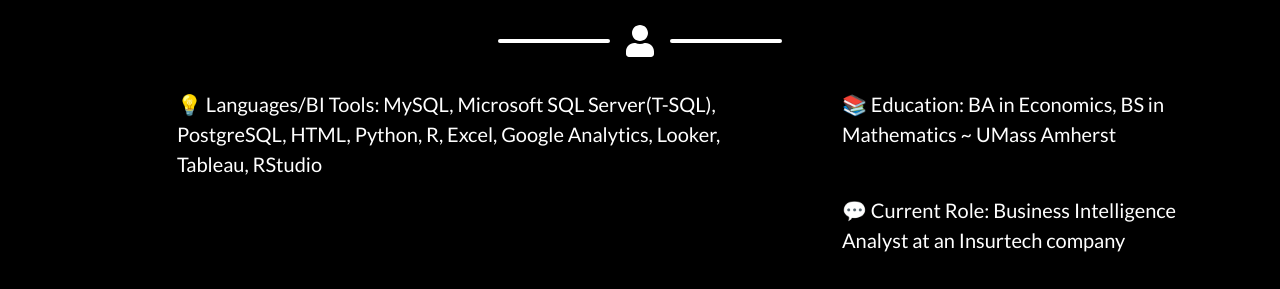
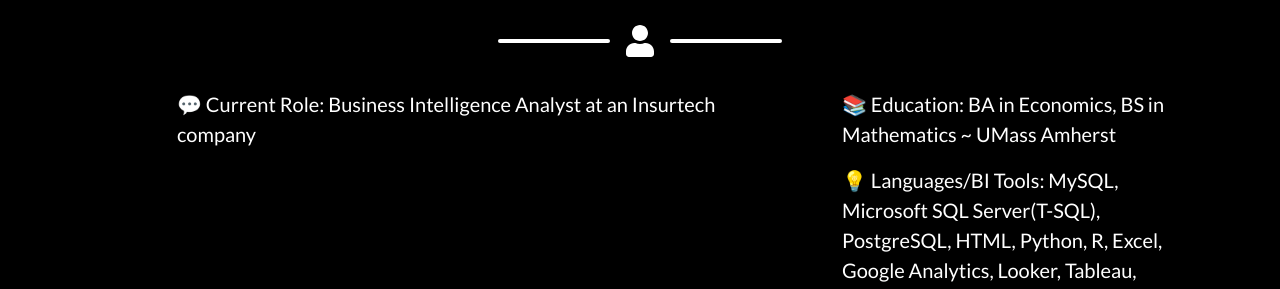
Before and after one commit to itummino/isabel, a plain HTML site: page index.html in a window 1280 px wide. Shown: the part 1793-2082 px from the top of the page. Drawn offline with nearby package versions, Linux system fonts and the light colour scheme.

Commit message:
Update index.html

```diff
--- a/index.html
+++ b/index.html
@@ -141,9 +141,9 @@
                 <!-- About Section Content-->
                 <div class="row">
 
-                    <div class="col-lg-6 ms-auto"><p class="lead">💡 Languages/BI Tools: MySQL, Microsoft SQL Server(T-SQL), PostgreSQL, HTML, Python, R, Excel, Google Analytics, Looker, Tableau, RStudio</p></div>
+                    <div class="col-lg-6 ms-auto"><p class="lead">💬 Current Role: Business Intelligence Analyst at an Insurtech company</p></div>
                     <div class="col-lg-4 ms-auto"><p class="lead">📚 Education: BA in Economics, BS in Mathematics ~ UMass Amherst</p></div>
-                    <div class="col-lg-4 ms-auto"><p class="lead">💬 Current Role: Business Intelligence Analyst at an Insurtech company</p></div>
+                    <div class="col-lg-4 ms-auto"><p class="lead">💡 Languages/BI Tools: MySQL, Microsoft SQL Server(T-SQL), PostgreSQL, HTML, Python, R, Excel, Google Analytics, Looker, Tableau, RStudio</p></div>
                 </div>
                 <!-- About Section Button-->
                 <div class="text-center mt-4">
```
